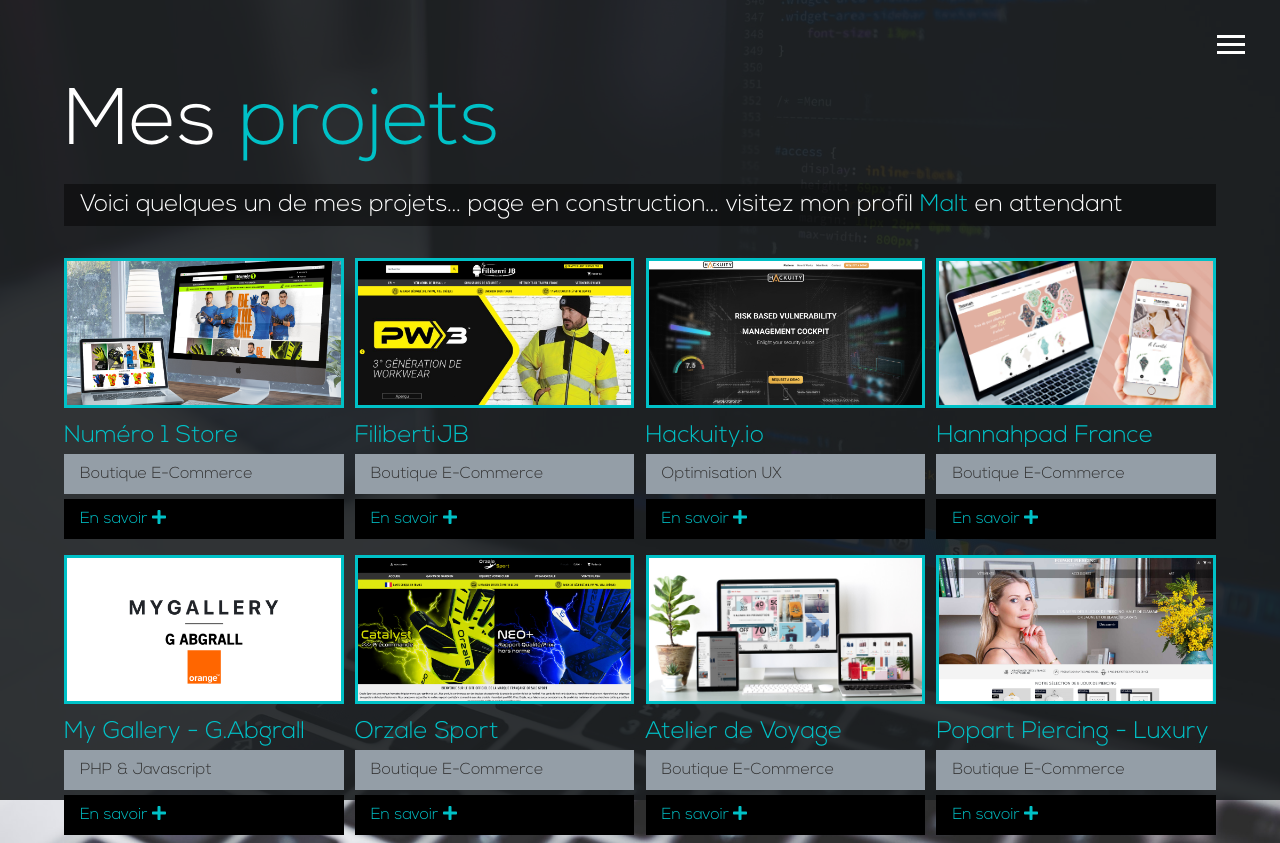
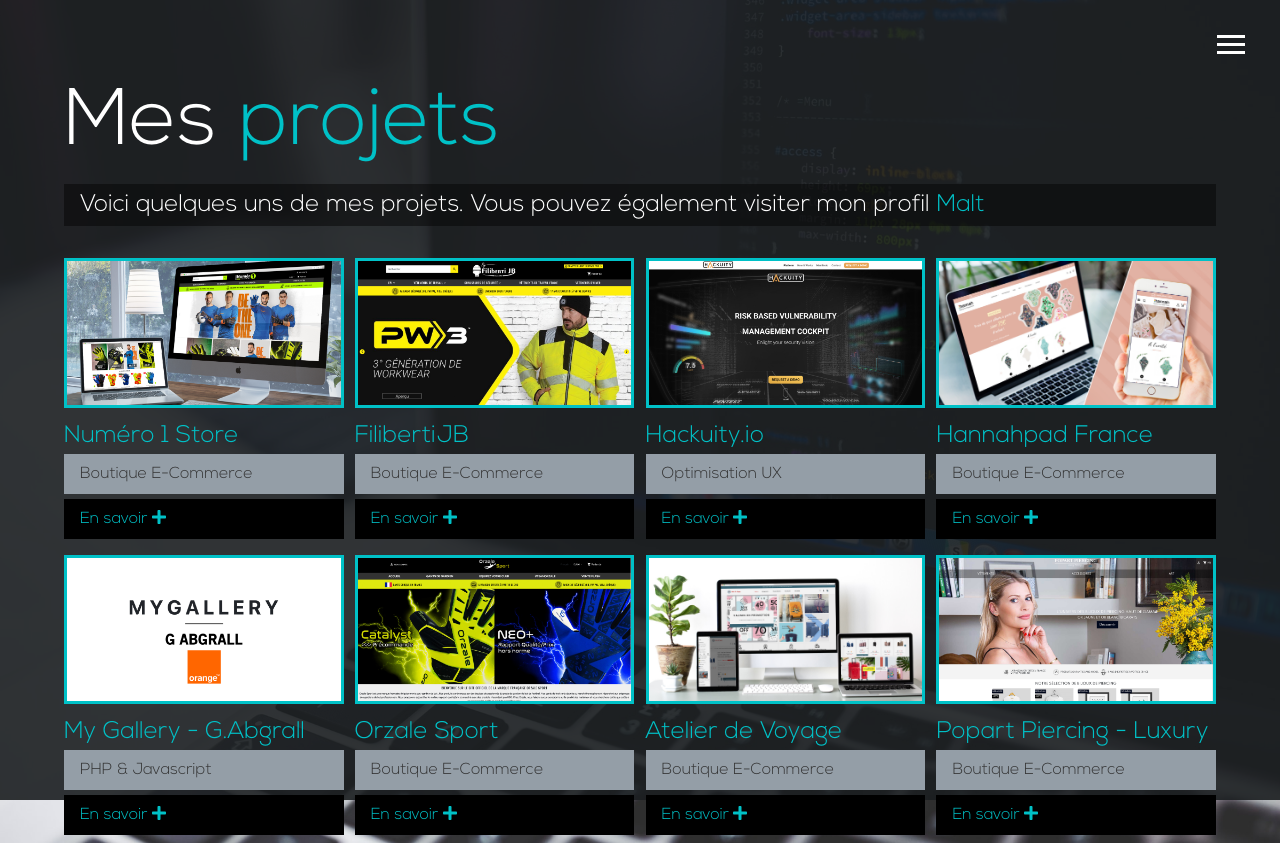
Before and after one commit to Dupflo/gatsby_site, a Gatsby site: page /projects in a window 1280 px wide. Shown: the top 843 px of the page. Built offline with nearby package versions, Linux system fonts and the light colour scheme; Gatsby itself is replaced by a stand-in of ours.

Commit message:
Maj Content

```diff
--- a/src/pages/contact.js
+++ b/src/pages/contact.js
@@ -11,7 +11,7 @@ const ContactPage = () => (
             Contactez-<span className="text-secondary">moi</span>
         </h1>
         <h2 className="sm-heading">
-            Un projet ? Une mission ? Voici comment me contacter...
+            Un projet, une mission ? Voici comment me contacter...
         </h2>
         <div className="boxes">
             <div>
--- a/src/pages/projects.js
+++ b/src/pages/projects.js
@@ -39,13 +39,12 @@ const ProjectsPage = () => {
           Mes <span className="text-secondary">projets</span>
         </h1>
         <h2 className="sm-heading">
-          Voici quelques un de mes projets... page en construction... visitez
+          Voici quelques uns de mes projets. Vous pouvez également visiter
           mon profil{" "}
           <a href="https://www.malt.fr/profile/dupuisflorian" target="_blank">
             {" "}
             Malt
           </a>{" "}
-          en attendant
         </h2>
         <div className="projects">
           {projects.map(({ node: project }) => {
```
